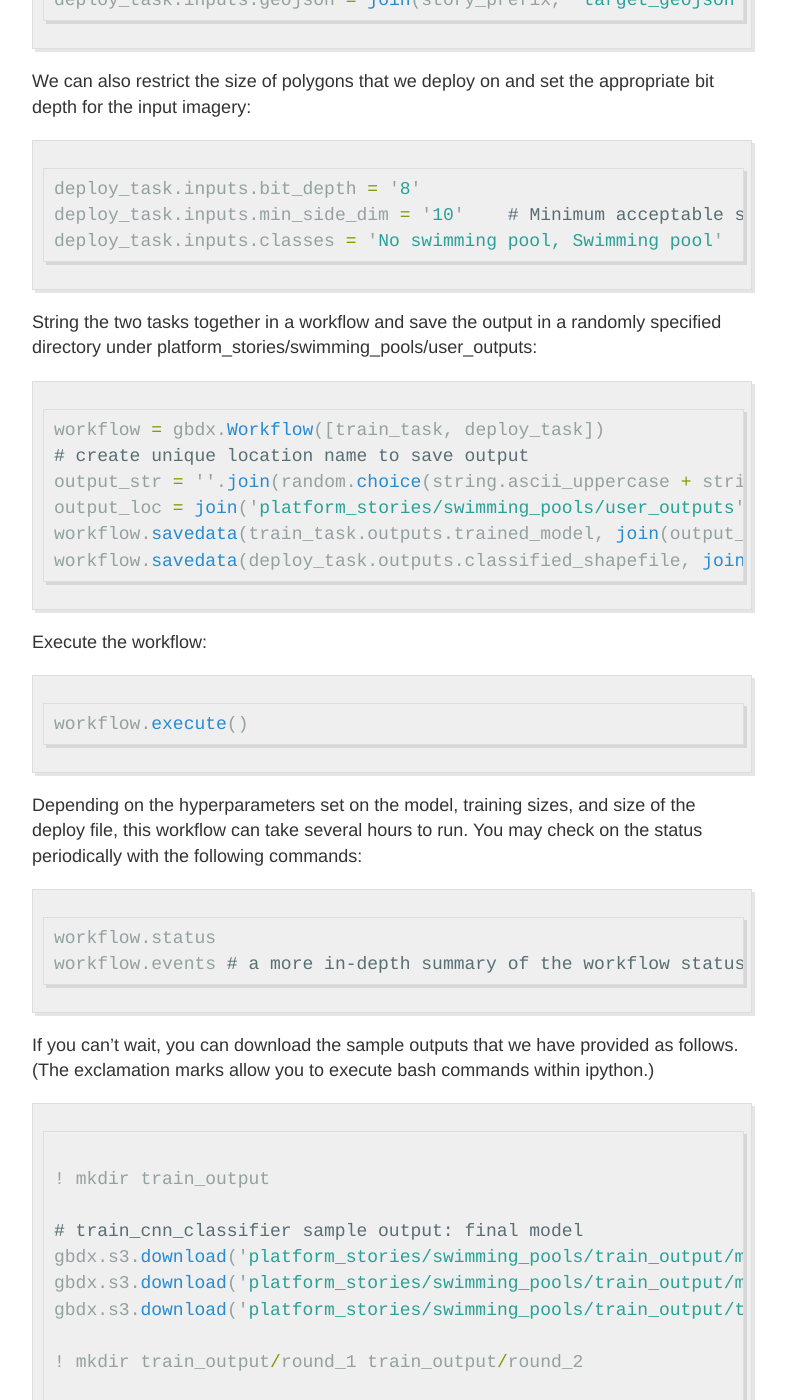
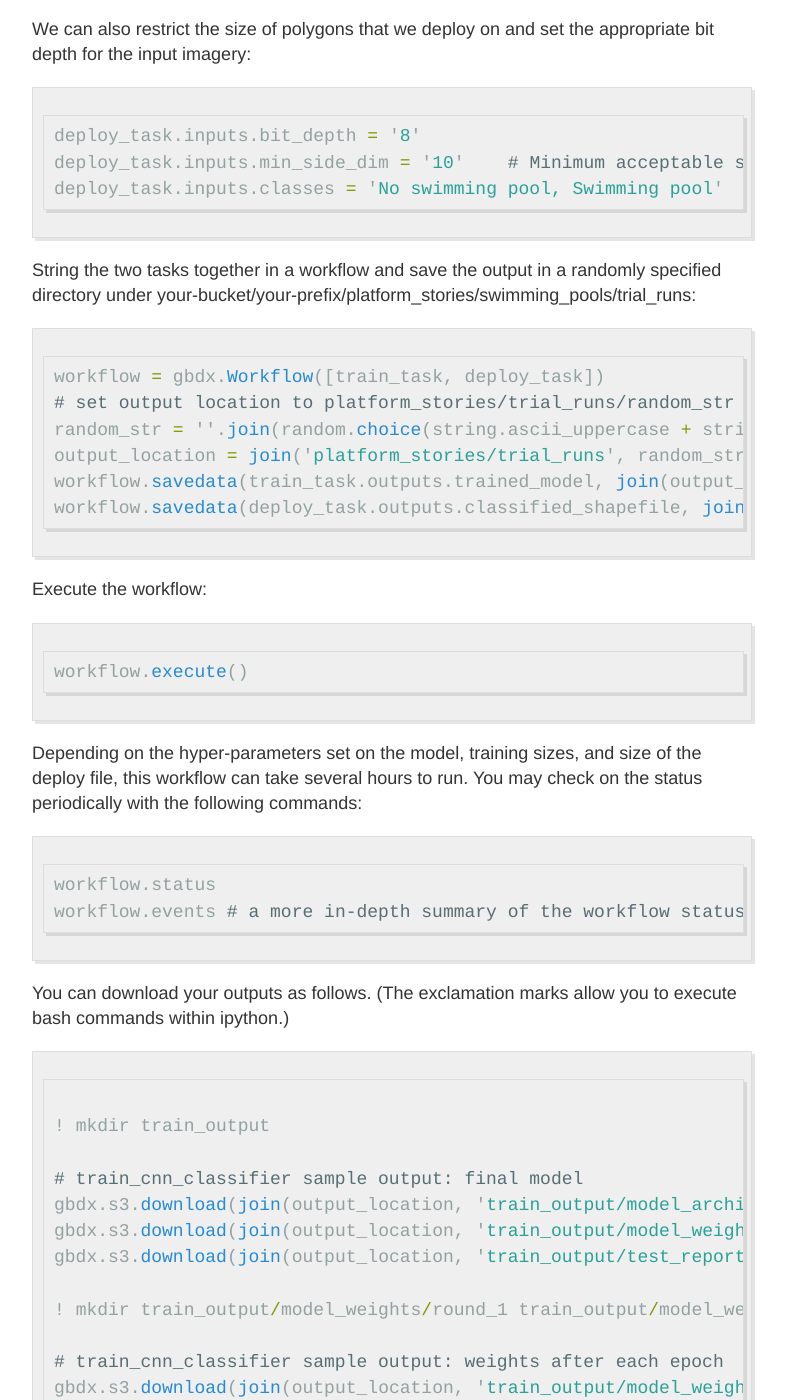
Before and after one commit to neoocm/PlatformStories.github.io, a Jekyll site: the page built from _posts/2016-9-8-swimming-pools.md, in a window 1280 px wide and 1400 px high, scrolled down 6883 px. Shown: the whole window, without its empty margins (248-1034 px from the left). Built offline with Jekyll 4.4.1, drawn with Linux system fonts in a browser that asks for light colours; some of the changed text lies outside the part shown.

Commit message:
changed input and output structure of example

````diff
--- a/_posts/2016-9-8-swimming-pools.md
+++ b/_posts/2016-9-8-swimming-pools.md
@@ -117,19 +117,17 @@
 import string
 
 gbdx = Interface()
-bucket = gbdx.s3.info['bucket']
-prefix = gbdx.s3.info['prefix']
 
 # specify location of files needed in this story
-story_prefix = 's3://' + join(bucket, prefix, 'platform_stories', 'swimming_pools')
+input_location = 's3://gbd-customer-data/58600248-2927-4523-b44b-5fec3d278c09/platform_stories/swimming_pools/inputs'
 ```
 
 Create a train_task object and set the required inputs:
 
 ```python
 train_task = gbdx.Task('train_cnn_classifier')
-train_task.inputs.images = join(story_prefix, 'images')
-train_task.inputs.geojson = join(story_prefix, 'train_geojson')
+train_task.inputs.images = join(input_location, 'images')
+train_task.inputs.geojson = join(input_location, 'train_geojson')
 train_task.inputs.classes = 'No swimming pool, Swimming pool'     # Classes exactly as they appear in train.geojson
 ```
 
@@ -149,8 +147,8 @@
 ```python
 deploy_task = gbdx.Task('deploy_cnn_classifier')
 deploy_task.inputs.model = train_task.outputs.trained_model.value     # Trained model from train_task
-deploy_task.inputs.images = join(story_prefix, 'images')
-deploy_task.inputs.geojson = join(story_prefix, 'target_geojson')
+deploy_task.inputs.images = join(input_location, 'images')
+deploy_task.inputs.geojson = join(input_location, 'target_geojson')
 ```
 
 We can also restrict the size of polygons that we deploy on and set the appropriate bit depth for the input imagery:
@@ -162,15 +160,15 @@
 ```
 
 String the two tasks together in a workflow and save the output in a randomly specified
-directory under platform_stories/swimming_pools/user_outputs:
+directory under your-bucket/your-prefix/platform_stories/swimming_pools/trial_runs:
 
 ```python
 workflow = gbdx.Workflow([train_task, deploy_task])
-# create unique location name to save output
-output_str = ''.join(random.choice(string.ascii_uppercase + string.digits) for _ in range(20))
-output_loc = join('platform_stories/swimming_pools/user_outputs', output_str)
-workflow.savedata(train_task.outputs.trained_model, join(output_loc, 'train_output'))
-workflow.savedata(deploy_task.outputs.classified_shapefile, join(output_loc, 'deploy_output'))
+# set output location to platform_stories/trial_runs/random_str within your bucket/prefix
+random_str = ''.join(random.choice(string.ascii_uppercase + string.digits) for _ in range(20))
+output_location = join('platform_stories/trial_runs', random_str)
+workflow.savedata(train_task.outputs.trained_model, join(output_location, 'train_output'))
+workflow.savedata(deploy_task.outputs.classified_shapefile, join(output_location, 'deploy_output'))
 ```
 
 Execute the workflow:
@@ -179,14 +177,14 @@
 workflow.execute()
 ```
 
-Depending on the hyperparameters set on the model, training sizes, and size of the deploy file, this workflow can take several hours to run. You may check on the status periodically with the following commands:
+Depending on the hyper-parameters set on the model, training sizes, and size of the deploy file, this workflow can take several hours to run. You may check on the status periodically with the following commands:
 
 ```python
 workflow.status
 workflow.events # a more in-depth summary of the workflow status
 ```
 
-If you can't wait, you can download the sample outputs that we have provided as follows.
+You can download your outputs as follows.
 (The exclamation marks allow you to execute bash commands within ipython.)
 
 ```python
@@ -194,20 +192,20 @@
 ! mkdir train_output
 
 # train_cnn_classifier sample output: final model
-gbdx.s3.download('platform_stories/swimming_pools/train_output/model_architecture.json', 'train_output/')
-gbdx.s3.download('platform_stories/swimming_pools/train_output/model_weights.h5', 'train_output/')
-gbdx.s3.download('platform_stories/swimming_pools/train_output/test_report.txt', 'train_output/')
+gbdx.s3.download(join(output_location, 'train_output/model_architecture.json'), 'train_output/')
+gbdx.s3.download(join(output_location, 'train_output/model_weights.h5'), 'train_output/')
+gbdx.s3.download(join(output_location, 'train_output/test_report.txt'), 'train_output/')
 
-! mkdir train_output/round_1 train_output/round_2
+! mkdir train_output/model_weights/round_1 train_output/model_weights/round_2
 
 # train_cnn_classifier sample output: weights after each epoch
-gbdx.s3.download('platform_stories/swimming_pools/train_output/model_weights/round_1/', 'train_output/round_1/')
-gbdx.s3.download('platform_stories/swimming_pools/train_output/model_weights/round_2/', 'train_output/round_2/')
+gbdx.s3.download(join(output_location, 'train_output/model_weights/round_1/'), 'train_output/model_weights/round_1/')
+gbdx.s3.download(join(output_location, 'train_output/model_weights/round_2/'), 'train_output/model_weights/round_2/')
 
 ! mkdir deploy_output
 
 # deploy_cnn_classifier sample output
-gbdx.s3.download('platform_stories/swimming_pools/deploy_output/classified.geojson', 'deploy_output/')
+gbdx.s3.download(join(output_location, 'deploy_output/classified.geojson'), 'deploy_output/')
 ```
 
 ### Visualizing the Results
````
